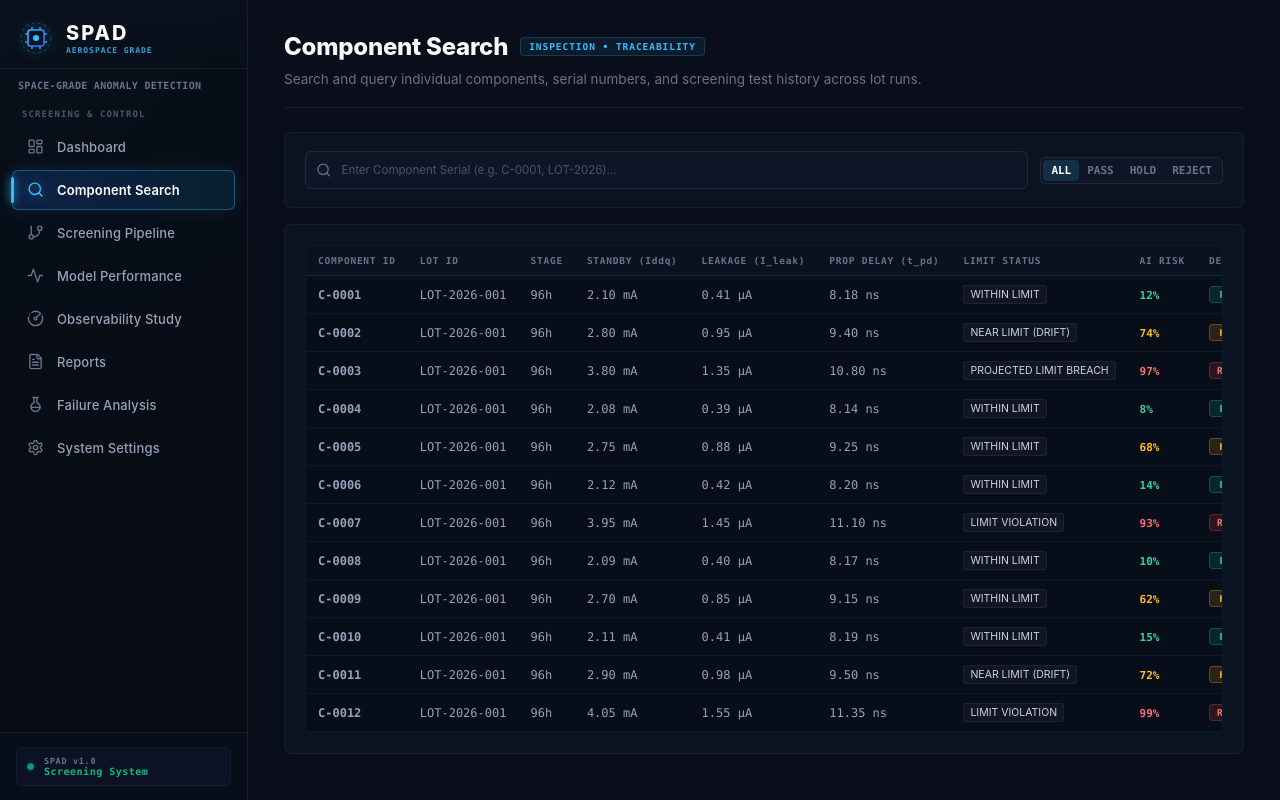
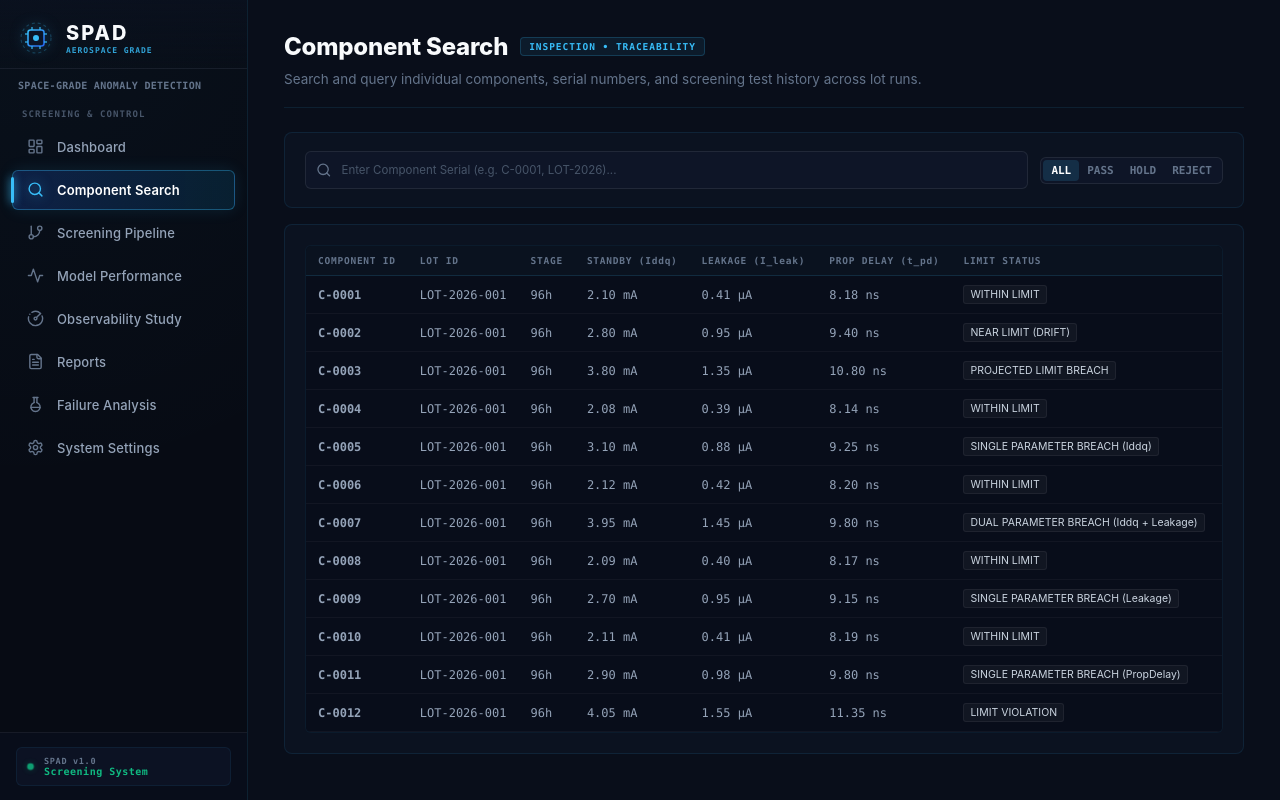
Before and after one commit to mohith-reddy18/SIH26-SPAD, a React (Vite) app: page /components in a window 1280 px wide. Built offline with nearby package versions, Linux system fonts and the light colour scheme.

Commit message:
parameter trends logic change

```diff
--- a/src/components/dashboard/ParameterTrends.jsx
+++ b/src/components/dashboard/ParameterTrends.jsx
@@ -9,41 +9,29 @@
   return '#38bdf8';
 }
 
-// Prototype analytical logic: evaluate component trajectory against engineering limit and healthy reference
-function evaluateTrajectoryStatus(measurements, spec, fallbackStatus = 'PASS') {
-  if (!measurements || !spec) return fallbackStatus;
-  const data = Array.isArray(measurements) ? measurements : measurements[spec.key];
-  if (!data || data.length === 0) return fallbackStatus;
+// Calculate component status dynamically across all parameters against engineering maximum limits
+// Decision Rule:
+// 0 distinct parameter breaches -> PASS
+// 1 distinct parameter breach -> HOLD
+// 2 or more distinct parameter breaches -> REJECT
+function calculateComponentStatus(measurements, parameterSpecs) {
+  if (!measurements || !parameterSpecs) return 'PASS';
 
-  // 1. Hard Engineering Limit Check
-  const hasLimitBreach = data.some(
-    (val) => typeof spec.specLimitMax === 'number' && val > spec.specLimitMax
-  );
-  if (hasLimitBreach) {
-    return 'REJECT';
-  }
+  let violatingCount = 0;
 
-  // 2. Trajectory Divergence vs Healthy Reference Curve
-  const healthyRef = spec.healthyRef || [];
-  const threshold =
-    typeof spec.divergenceThreshold === 'number'
-      ? spec.divergenceThreshold
-      : (spec.specLimitMax ? (spec.specLimitMax - (healthyRef[0] || 0)) * 0.35 : 0.5);
-
-  let maxDeviation = 0;
-  data.forEach((val, idx) => {
-    const refVal = healthyRef[idx] !== undefined ? healthyRef[idx] : (healthyRef[0] || 0);
-    const diff = Math.abs(val - refVal);
-    if (diff > maxDeviation) {
-      maxDeviation = diff;
+  Object.values(parameterSpecs).forEach((spec) => {
+    const data = Array.isArray(measurements) ? measurements : measurements[spec.key];
+    if (Array.isArray(data) && typeof spec.specLimitMax === 'number') {
+      const hasBreach = data.some((val) => typeof val === 'number' && val > spec.specLimitMax);
+      if (hasBreach) {
+        violatingCount += 1;
+      }
     }
   });
 
-  if (maxDeviation > threshold) {
-    return 'HOLD';
-  }
-
-  return 'PASS';
+  if (violatingCount === 0) return 'PASS';
+  if (violatingCount === 1) return 'HOLD';
+  return 'REJECT';
 }
 
 export default function ParameterTrends({
@@ -78,11 +66,10 @@
     components[0] ||
     {};
 
-  // Dynamic evaluation of component trajectory status based on the selected parameter
-  const selectedStatus = evaluateTrajectoryStatus(
+  // Dynamic evaluation of component status based on ALL 3 parameters vs engineering limits
+  const selectedStatus = calculateComponentStatus(
     selectedComponent.measurements,
-    activeSpec,
-    selectedComponent.status || selectedComponent.decision || 'PASS'
+    parameterSpecs
   );
 
   // 4. Build Trajectory Series dynamically from component measurements & specs
@@ -125,7 +112,7 @@
     const seenStatuses = new Set();
 
     for (const c of candidateList) {
-      const st = evaluateTrajectoryStatus(c.measurements, activeSpec, c.status || c.decision || 'PASS');
+      const st = calculateComponentStatus(c.measurements, parameterSpecs);
       if (!seenStatuses.has(st) && repList.length < 3) {
         seenStatuses.add(st);
         repList.push(c);
@@ -138,7 +125,7 @@
 
     activeSeries = repList.map((comp) => {
       const cData = comp.measurements?.[activeSpec.key] || activeSpec.healthyRef || [0, 0, 0, 0];
-      const cStatus = evaluateTrajectoryStatus(comp.measurements, activeSpec, comp.status || comp.decision || 'PASS');
+      const cStatus = calculateComponentStatus(comp.measurements, parameterSpecs);
       return {
         id: comp.id,
         label: `${comp.id} — ${cStatus}`,
@@ -263,7 +250,7 @@
                 onChange={(e) => setSelectedComponentId(e.target.value)}
               >
                 {components.map((c) => {
-                  const cStatus = evaluateTrajectoryStatus(c.measurements, activeSpec, c.status || c.decision || 'PASS');
+                  const cStatus = calculateComponentStatus(c.measurements, parameterSpecs);
                   return (
                     <option key={c.id} value={c.id}>
                       {c.id} ({cStatus})
--- a/src/data/mockData.js
+++ b/src/data/mockData.js
@@ -154,21 +154,21 @@
     id: 'C-0005',
     lotId: 'LOT-2026-001',
     stage: '96h',
-    standbyCurrent: '2.75 mA',
+    standbyCurrent: '3.10 mA',
     leakageCurrent: '0.88 µA',
     propagationDelay: '9.25 ns',
     measurements: {
-      iddq: [2.10, 2.35, 2.75, 3.40],
+      iddq: [2.10, 2.35, 3.10, 4.25],
       leakage: [0.42, 0.60, 0.88, 1.20],
       propDelay: [8.30, 8.75, 9.25, 9.90],
     },
-    engineeringLimitStatus: 'WITHIN LIMIT',
+    engineeringLimitStatus: 'SINGLE PARAMETER BREACH (Iddq)',
     aiRisk: 68,
     riskScore: 0.68,
     populationAbnormality: true,
     trajectoryAbnormality: false,
     futureRiskPrediction: 'Moderate (64%)',
-    evidence: 'Population Outlier',
+    evidence: 'Iddq Limit Violation',
     decision: 'HOLD',
     status: 'HOLD',
   },
@@ -200,19 +200,19 @@
     stage: '96h',
     standbyCurrent: '3.95 mA',
     leakageCurrent: '1.45 µA',
-    propagationDelay: '11.10 ns',
+    propagationDelay: '9.80 ns',
     measurements: {
       iddq: [2.20, 2.85, 3.95, 4.75],
       leakage: [0.50, 0.90, 1.45, 2.00],
-      propDelay: [8.50, 9.80, 11.10, 12.60],
+      propDelay: [8.50, 9.10, 9.80, 10.40],
     },
-    engineeringLimitStatus: 'LIMIT VIOLATION',
+    engineeringLimitStatus: 'DUAL PARAMETER BREACH (Iddq + Leakage)',
     aiRisk: 93,
     riskScore: 0.93,
     populationAbnormality: true,
     trajectoryAbnormality: true,
     futureRiskPrediction: 'Definite Breach (>98%)',
-    evidence: 'Future Risk >99%',
+    evidence: 'Dual Limit Violation',
     decision: 'REJECT',
     status: 'REJECT',
   },
@@ -243,20 +243,20 @@
     lotId: 'LOT-2026-001',
     stage: '96h',
     standbyCurrent: '2.70 mA',
-    leakageCurrent: '0.85 µA',
+    leakageCurrent: '0.95 µA',
     propagationDelay: '9.15 ns',
     measurements: {
       iddq: [2.08, 2.28, 2.70, 3.35],
-      leakage: [0.41, 0.58, 0.85, 1.18],
+      leakage: [0.41, 0.58, 0.95, 1.65],
       propDelay: [8.22, 8.60, 9.15, 9.80],
     },
-    engineeringLimitStatus: 'WITHIN LIMIT',
+    engineeringLimitStatus: 'SINGLE PARAMETER BREACH (Leakage)',
     aiRisk: 62,
     riskScore: 0.62,
     populationAbnormality: false,
     trajectoryAbnormality: true,
     futureRiskPrediction: 'Moderate (58%)',
-    evidence: 'Trajectory Divergence',
+    evidence: 'Leakage Limit Violation',
     decision: 'HOLD',
     status: 'HOLD',
   },
@@ -288,19 +288,19 @@
     stage: '96h',
     standbyCurrent: '2.90 mA',
     leakageCurrent: '0.98 µA',
-    propagationDelay: '9.50 ns',
+    propagationDelay: '9.80 ns',
     measurements: {
       iddq: [2.15, 2.40, 2.90, 3.60],
       leakage: [0.45, 0.68, 0.98, 1.30],
-      propDelay: [8.35, 8.85, 9.50, 10.30],
+      propDelay: [8.35, 8.85, 9.80, 11.60],
     },
-    engineeringLimitStatus: 'NEAR LIMIT (DRIFT)',
+    engineeringLimitStatus: 'SINGLE PARAMETER BREACH (PropDelay)',
     aiRisk: 72,
     riskScore: 0.72,
     populationAbnormality: true,
     trajectoryAbnormality: true,
     futureRiskPrediction: 'Elevated (75%)',
-    evidence: 'Trajectory Divergence',
+    evidence: 'Propagation Delay Limit Violation',
     decision: 'HOLD',
     status: 'HOLD',
   },
```
